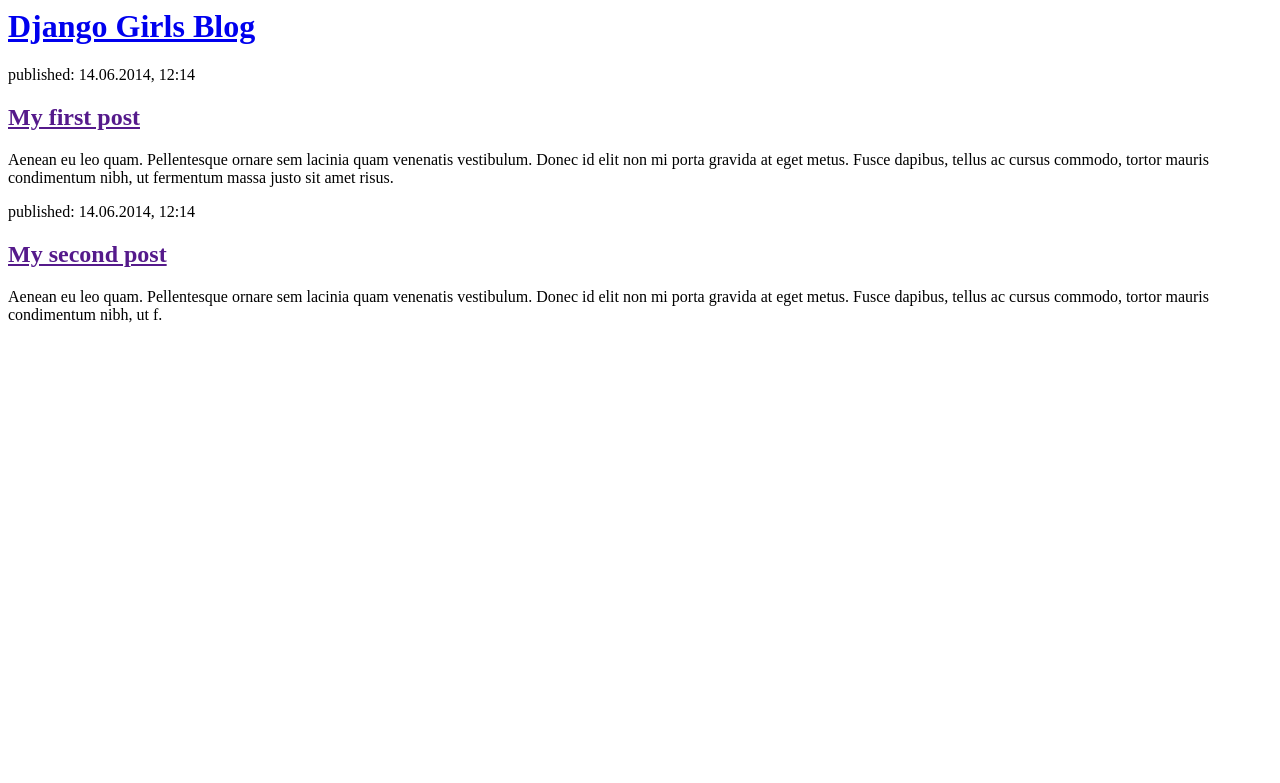
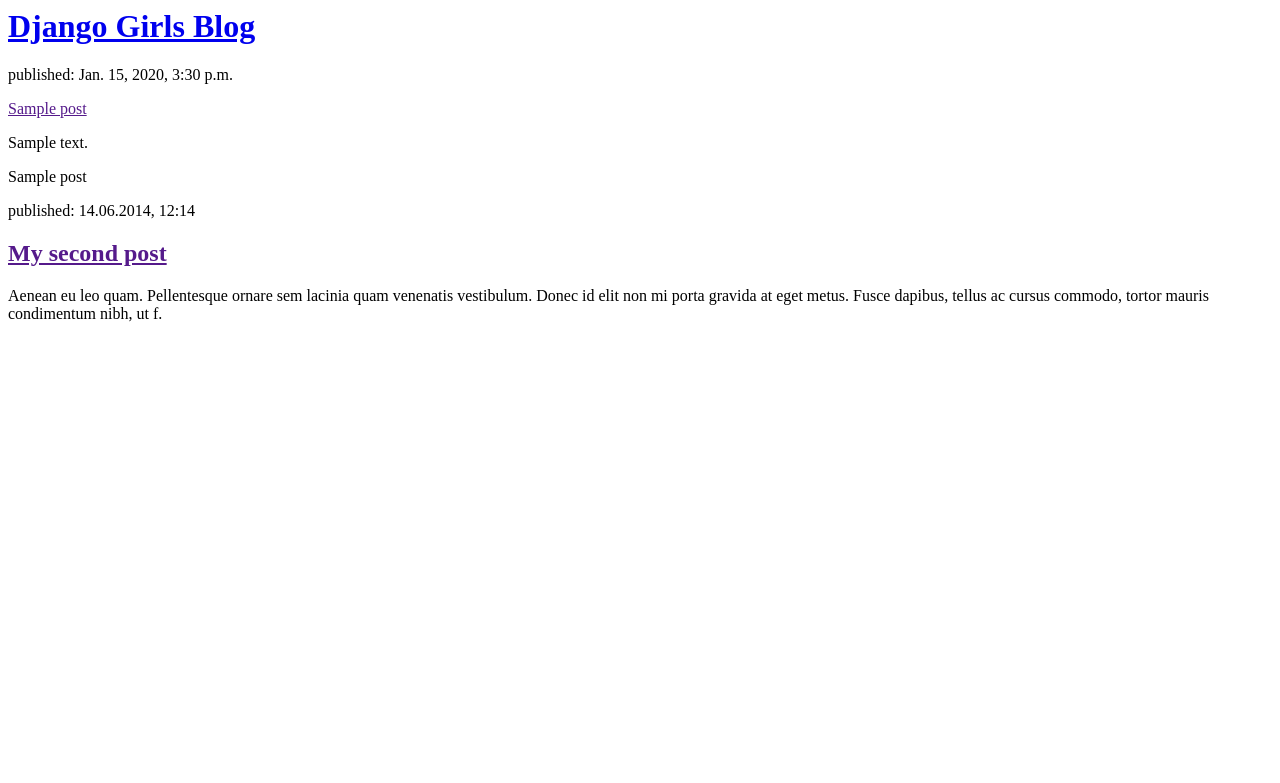
Before and after one commit to ravikshukla09/BlogIT, a Django app: template blog/templates/blog/post_list.html in a window 1280 px wide. Shown: the top 783 px of the page. Run offline with Django 3.2, Linux system fonts and the light colour scheme; the template is opened without the code that fills it: values that come from a table or form of the project are taken from there, others are empty; tables that the repository leaves empty hold one stand-in row (values such as "Sample post").

Commit message:
Modified templates to display posts from database

```diff
--- a/blog/templates/blog/post_list.html
+++ b/blog/templates/blog/post_list.html
@@ -7,11 +7,20 @@
             <h1><a href="/">Django Girls Blog</a></h1>
         </div>
 
-        <div>
+        <!-- <div>
             <p>published: 14.06.2014, 12:14</p>
             <h2><a href="">My first post</a></h2>
             <p>Aenean eu leo quam. Pellentesque ornare sem lacinia quam venenatis vestibulum. Donec id elit non mi porta gravida at eget metus. Fusce dapibus, tellus ac cursus commodo, tortor mauris condimentum nibh, ut fermentum massa justo sit amet risus.</p>
-        </div>
+        </div> -->
+
+        {% for post in posts %}
+          <div>
+            <p>published: {{ post.published_date }}</p>
+            <a href="">{{ post.title }}</a>
+            <p>{{ post.text|linebreaksbr }}</p>
+          </div>
+          {{ post }}
+        {% endfor %}
 
         <div>
             <p>published: 14.06.2014, 12:14</p>
--- a/blog/views.py
+++ b/blog/views.py
@@ -1,5 +1,8 @@
 from django.shortcuts import render
+from .models import Post
+from django.utils import timezone
 
 # Create your views here.
 def post_list(request):
-    return render(request, 'blog/post_list.html', {})
+    posts = Post.objects.filter(published_date__lte=timezone.now()).order_by('published_date')
+    return render(request, 'blog/post_list.html', {'posts': posts})
```
